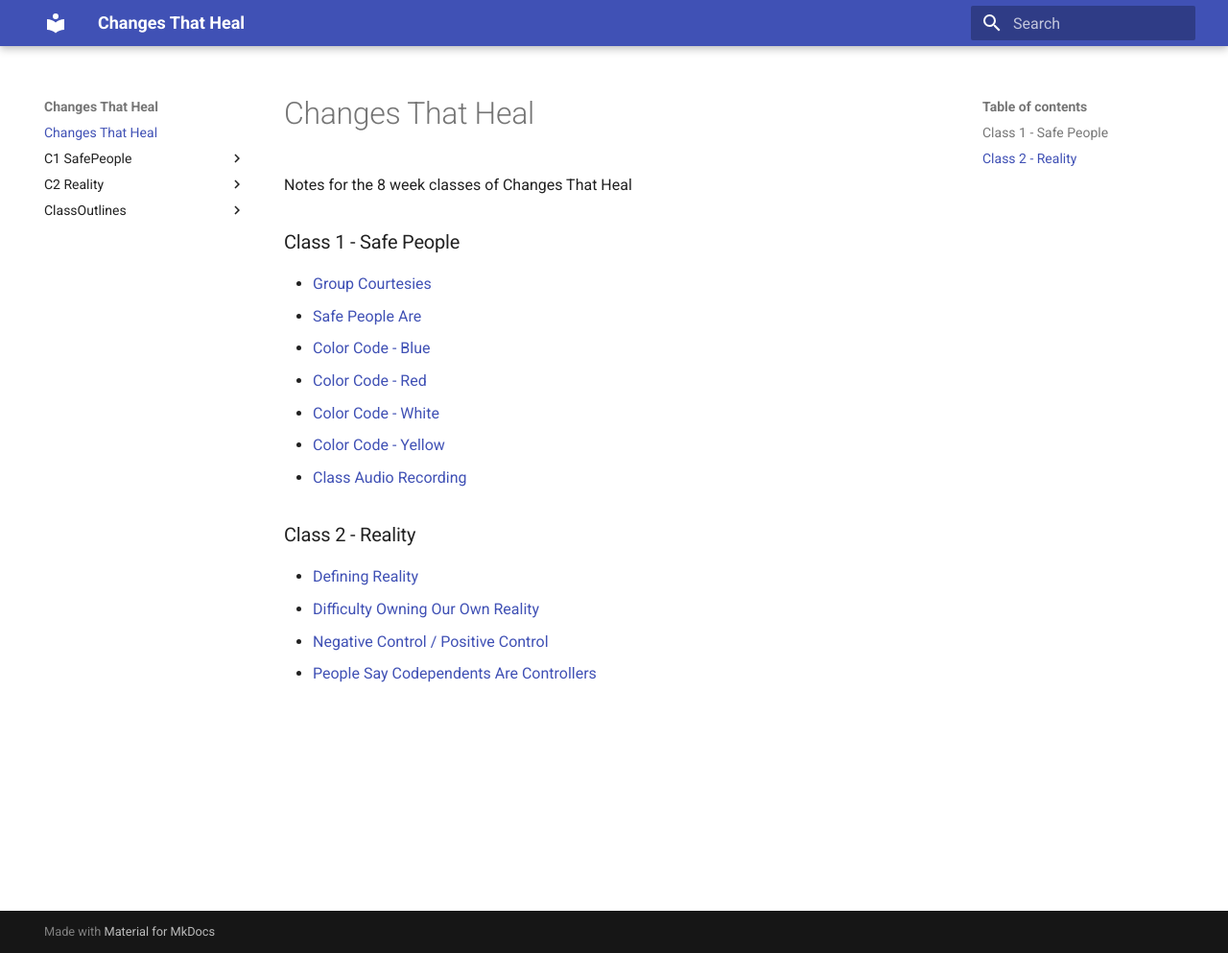
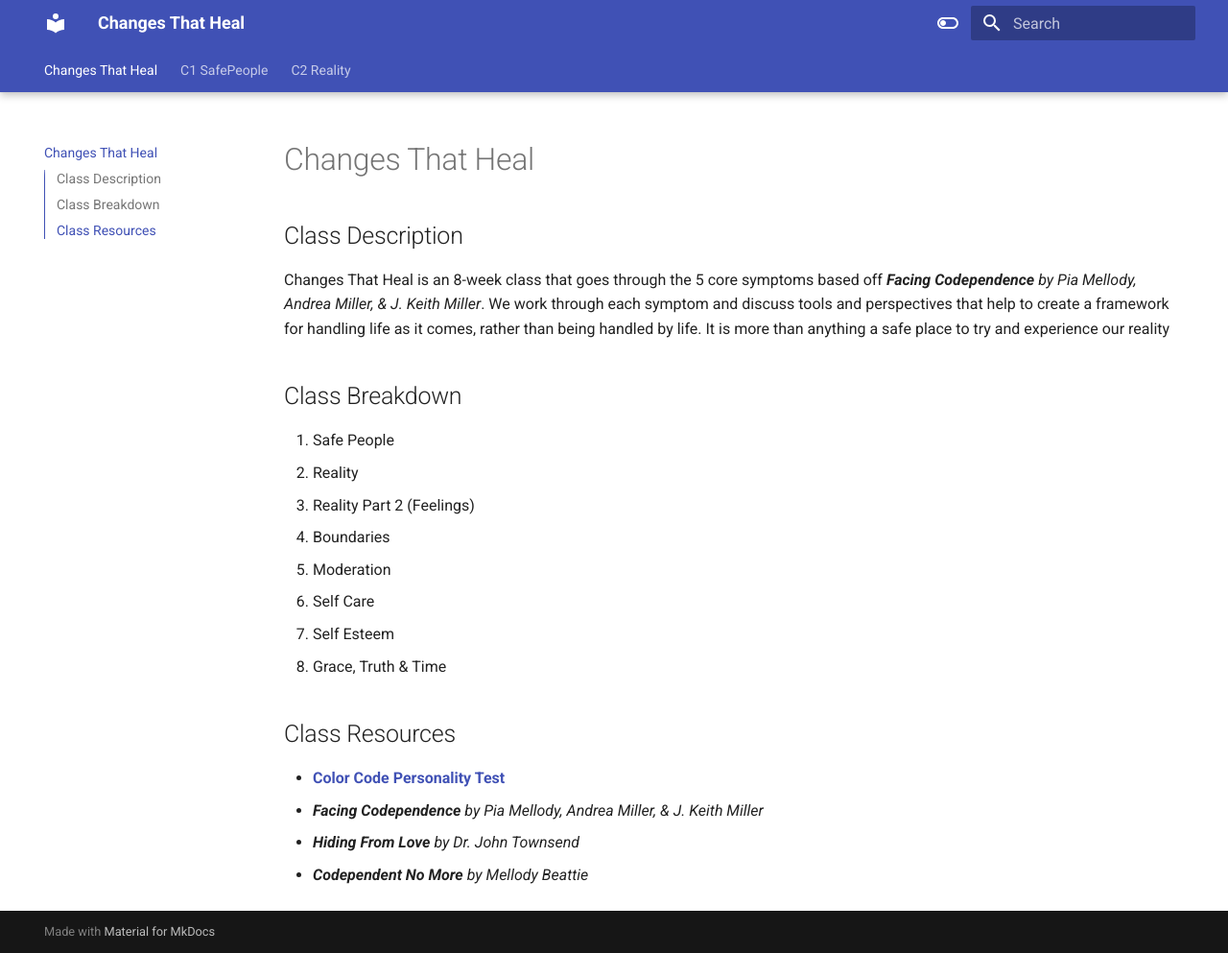
Before and after one commit to dgrothman/changesthatheal, an MkDocs documentation site: the page built from docs/index.md, in a window 1280 px wide and 993 px high. Shown: the whole window at 96% size. Built offline with MkDocs 1.6.1 and Material for MkDocs 9.7.7, drawn with Linux system fonts in a browser that asks for light colours.

Commit message:
add plugins, and clean up index page

```diff
--- a/docs/index.md
+++ b/docs/index.md
@@ -1,16 +1,25 @@
 # Changes That Heal
-Notes for the 8 week classes of Changes That Heal
 
-### Class 1 - Safe People
-* [Group Courtesies](/changesthatheal/C1-SafePeople/GroupCourtesies/)
-* [Safe People Are](/changesthatheal/C1-SafePeople/SafePeople/)
-* [Color Code - Blue](/changesthatheal/C1-SafePeople/ColorCode-Blue/)
-* [Color Code - Red](/changesthatheal/C1-SafePeople/ColorCode-Red/)
-* [Color Code - White](/changesthatheal/C1-SafePeople/ColorCode-White/)
-* [Color Code - Yellow](/changesthatheal/C1-SafePeople/ColorCode-Yellow/)
-* [Class Audio Recording](https://anchor.fm/dgrothman/episodes/CTH---Fall-2021---Class-1---Safe-People-e1866qm)
-### Class 2 - Reality
-* [Defining Reality](/changesthatheal/C2-Reality/DefiningReality/)
-* [Difficulty Owning Our Own Reality](/changesthatheal/C2-Reality/DifficultyOwningOurOwnReality/)
-* [Negative Control / Positive Control](/changesthatheal/C2-Reality/NegativePositiveControl/)
-* [People Say Codependents Are Controllers](/changesthatheal/C2-Reality/PeopleSayCodependentsAreControllers/)
+## Class Description
+Changes That Heal is an 8-week class that goes through the 5 core symptoms based off
+***Facing Codependence** by Pia Mellody, Andrea Miller, & J. Keith Miller*.
+We work through each symptom and discuss tools and perspectives that help to create a
+framework for handling life as it comes, rather than being handled by life. It is more than anything
+a safe place to try and experience our reality
+
+## Class Breakdown
+1. Safe People
+2. Reality
+3. Reality Part 2 (Feelings)
+4. Boundaries
+5. Moderation
+6. Self Care
+7. Self Esteem
+8. Grace, Truth & Time
+
+## Class Resources
+
+* **[Color Code Personality Test](https://colorcode.com)**
+* ***Facing Codependence** by Pia Mellody, Andrea Miller, & J. Keith Miller*
+* ***Hiding From Love** by Dr. John Townsend*
+* ***Codependent No More** by Mellody Beattie*
--- a/mkdocs.yml
+++ b/mkdocs.yml
@@ -2,5 +2,29 @@
 site_url: https://dgrothman.github.io/changesthatheal/
 theme:
   name: material
+  palette:
+    - media: "(prefers-color-scheme: light)"
+      scheme: default
+      toggle:
+        icon: material/toggle-switch-off-outline
+        name: Switch to dark mode
+    - media: "(prefers-color-scheme: dark)"
+      scheme: slate
+      toggle:
+        icon: material/toggle-switch
+        name: Switch to light mode
+  font:
+    text: Roboto
+  features:
+    - navigation.tracking
+    - navigation.tabs
+    - navigation.tabs.sticky
+    - navigation.sections
+    - navigation.top
+    - toc.integrate
 markdown_extensions:
   - def_list
+plugins:
+  - tags
+  - search
+  - awesome-pages
```
Also changed, not shown: docs/C1-SafePeople/ColorCode-Blue.md (+5 -0 lines), docs/C1-SafePeople/ColorCode-Red.md (+5 -0 lines), docs/C1-SafePeople/ColorCode-White.md (+5 -0 lines), docs/C1-SafePeople/ColorCode-Yellow.md (+5 -0 lines), docs/C1-SafePeople/GroupDiscussion.md (added, +15 -0 lines), docs/C2-Reality/GroupDiscussion.md (added, +28 -0 lines), docs/C1-SafePeople/.pages (added), docs/C2-Reality/.pages (added), docs/ClassOutlines/.pages (added), 1 other file.
